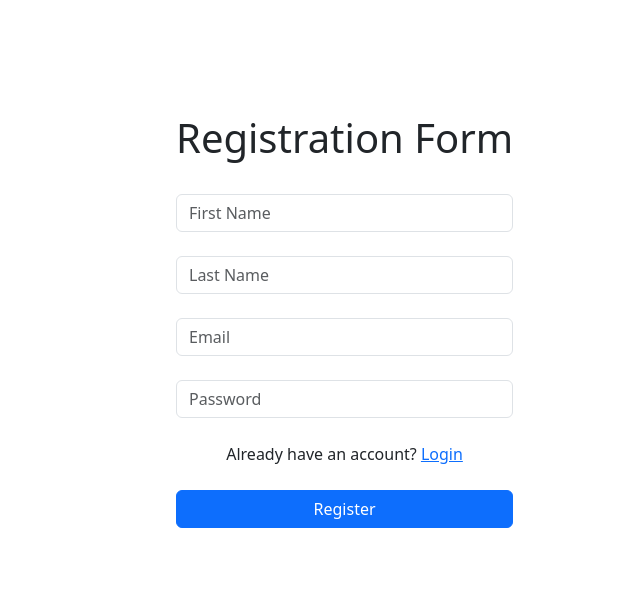
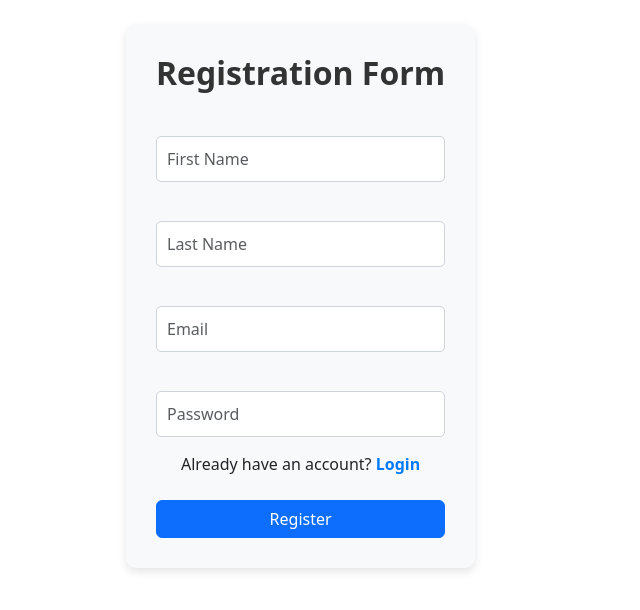
Before and after one commit to magdadaroraul/holyc, a React (Vite) app: page /registration in a window 1280 px wide. Shown: the part 104-714 px from the top of the page, without its empty margins (474-1114 px from the left). Built offline with nearby package versions, Linux system fonts and the light colour scheme.

Commit message:
add css to registration page

```diff
--- /dev/null
+++ b/src/pages/Registration.css
@@ -0,0 +1,57 @@
+.register-container {
+    margin: 50px auto;
+    max-width: 400px;
+    background-color: #f8f9fa;
+    padding: 30px;
+    border-radius: 10px;
+    box-shadow: 0 4px 8px rgba(0, 0, 0, 0.1);
+  }
+
+  .register-title {
+    font-size: 2rem;
+    font-weight: bold;
+    text-align: center;
+    margin-bottom: 20px;
+    color: #333;
+  }
+
+  .register-form-group {
+    margin-bottom: 15px;
+  }
+
+  .register-form-group input {
+    border: 1px solid #ced4da;
+    padding: 10px;
+    border-radius: 5px;
+  }
+
+  .register-button {
+    background-color: #007bff;
+    color: white;
+    border: none;
+    padding: 10px;
+    border-radius: 5px;
+    font-size: 1rem;
+    font-weight: bold;
+    cursor: pointer;
+    transition: background-color 0.3s ease;
+  }
+
+  .register-button:hover {
+    background-color: #0056b3;
+  }
+
+  .register-footer {
+    text-align: center;
+    margin-top: 15px;
+  }
+
+  .register-footer a {
+    color: #007bff;
+    text-decoration: none;
+    font-weight: bold;
+  }
+
+  .register-footer a:hover {
+    text-decoration: underline;
+  }
--- a/src/pages/Registration.jsx
+++ b/src/pages/Registration.jsx
@@ -1,9 +1,10 @@
-import { useState } from 'react';
+import React, { useState } from 'react';
 import Button from 'react-bootstrap/Button';
 import Col from 'react-bootstrap/Col';
 import Form from 'react-bootstrap/Form';
 import Row from 'react-bootstrap/Row';
 import { Link } from 'react-router-dom';
+import './Registration.css'; // Import the CSS file
 
 const Register = () => {
   const [formData, setFormData] = useState({
@@ -52,10 +53,10 @@ const Register = () => {
   };
 
   return (
-    <div style={{ marginLeft: '650px', marginTop: '50px', maxWidth: '400px'}}>
-      <h1>Registration Form</h1>
+    <div style={{marginLeft: '600px'}} className="register-container">
+      <h1 className="register-title">Registration Form</h1>
       <Form onSubmit={handleSubmit}>
-        <Row className="">
+        <Row className="register-form-group">
           <Form.Group as={Col} controlId="formGridFirstName">
             <Form.Label></Form.Label>
             <Form.Control
@@ -69,7 +70,7 @@ const Register = () => {
           </Form.Group>
         </Row>
 
-        <Row className="">
+        <Row className="register-form-group">
           <Form.Group as={Col} controlId="formGridLastName">
             <Form.Label></Form.Label>
             <Form.Control
@@ -83,7 +84,7 @@ const Register = () => {
           </Form.Group>
         </Row>
 
-        <Row className="">
+        <Row className="register-form-group">
           <Form.Group as={Col} controlId="formGridEmail">
             <Form.Label></Form.Label>
             <Form.Control
@@ -97,7 +98,7 @@ const Register = () => {
           </Form.Group>
         </Row>
 
-        <Row className="">
+        <Row className="register-form-group">
           <Form.Group as={Col} controlId="formGridPassword">
             <Form.Label></Form.Label>
             <Form.Control
@@ -111,11 +112,11 @@ const Register = () => {
           </Form.Group>
         </Row>
 
-        <p style={{textAlign: 'center'}} className="mt-4">
+        <p className="register-footer">
           Already have an account? <Link to="/login">Login</Link>
         </p>
 
-        <Button variant="primary" type="submit" className="mt-2 w-100">
+        <Button variant="primary" type="submit" className="register-button w-100 mt-2">
           Register
         </Button>
       </Form>
```
